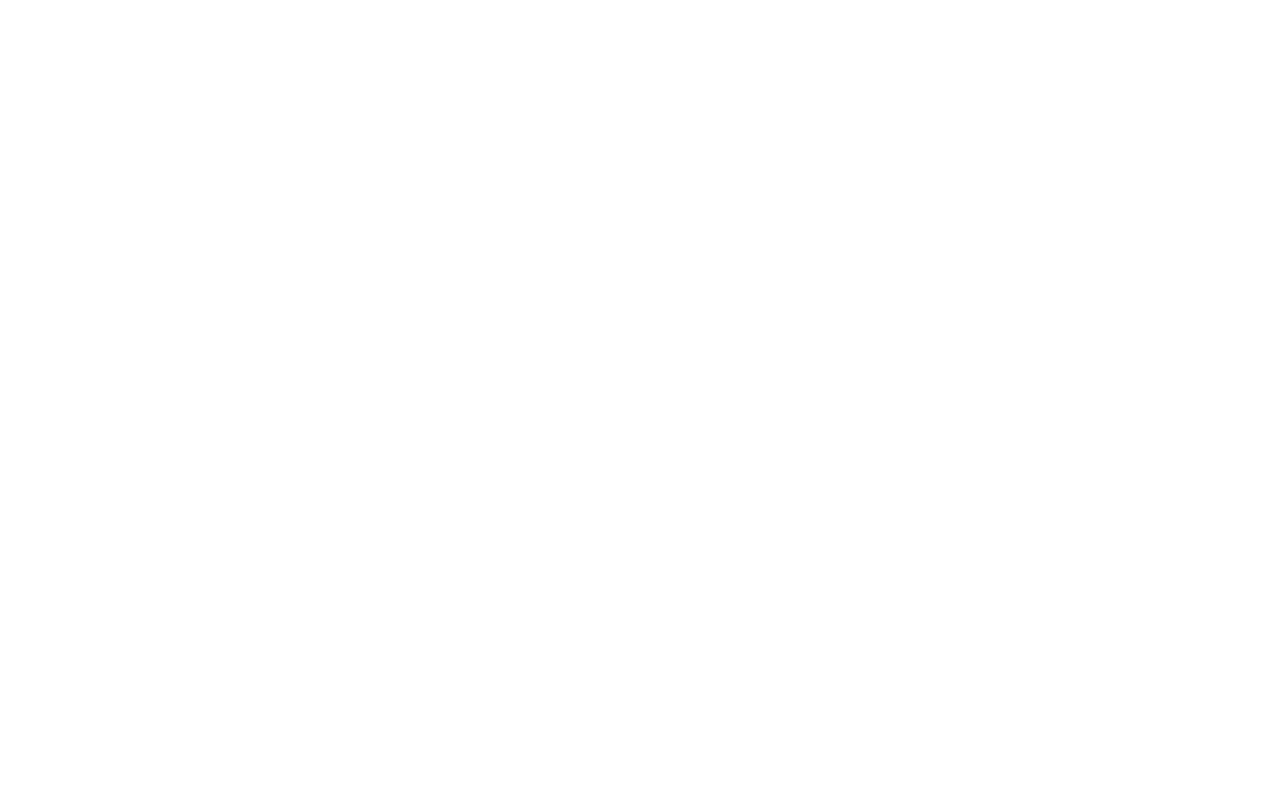
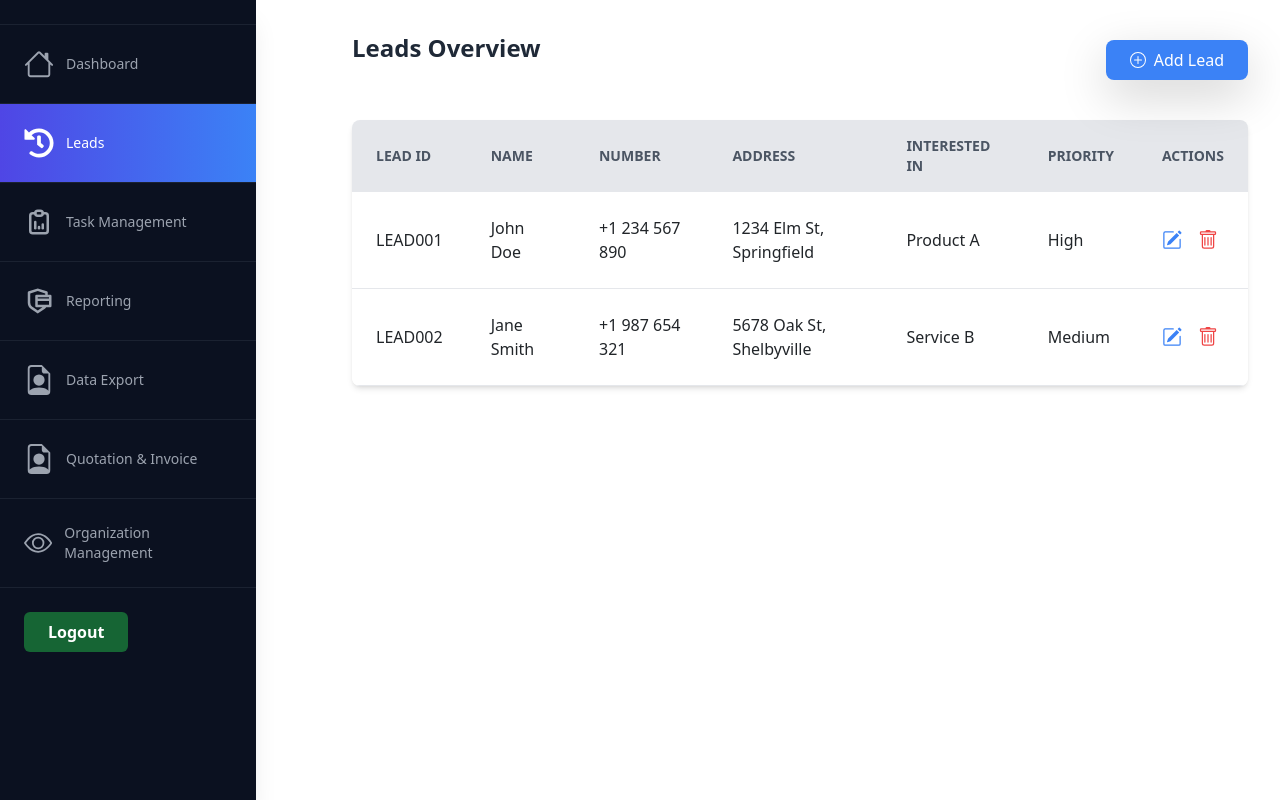
Before and after one commit to umerdoaguru/CRM-Web-App, a React (Create React App) app in the folder client/: page /leads in a window 1280 px wide. Before the commit this address had no page. Built offline with nearby package versions, Linux system fonts and the light colour scheme; a web font is replaced by a local one.

Commit message:
api initgrated

```diff
--- a/client/src/App.js
+++ b/client/src/App.js
@@ -8,6 +8,7 @@ import Registration from './components/Registration';
 import Header from './components/Header';
 import Register from './adiComponent/Register';
 import Overview from './adiComponent/Overview';
+import Leads from './adiComponent/Leads';
 
 
 function App() {
@@ -26,6 +27,7 @@ function App() {
         {/* <Route path="/admincrmdoaguru" element={<Registration />} /> */}
         <Route path="/dashboard" element={<Dashboard />} />
         <Route path='/overview' element={<Overview/>}/>
+        <Route path='/leads' element={<Leads/>}/>
       </Routes>
 
 
--- /dev/null
+++ b/client/src/adiComponent/Leads.jsx
@@ -0,0 +1,196 @@
+import React, { useState } from "react";
+import { BsPencilSquare, BsTrash, BsPlusCircle } from "react-icons/bs";
+import Sider from "../components/Sider";
+
+const Leads = () => {
+  // Sample state data for leads
+  const [leads, setLeads] = useState([
+    {
+      id: "LEAD001",
+      name: "John Doe",
+      number: "+1 234 567 890",
+      address: "1234 Elm St, Springfield",
+      interestedIn: "Product A",
+      priority: "High",
+    },
+    {
+      id: "LEAD002",
+      name: "Jane Smith",
+      number: "+1 987 654 321",
+      address: "5678 Oak St, Shelbyville",
+      interestedIn: "Service B",
+      priority: "Medium",
+    },
+  ]);
+
+  // State to manage new lead data and form visibility
+  const [newLead, setNewLead] = useState({
+    id: "",
+    name: "",
+    number: "",
+    address: "",
+    interestedIn: "",
+    priority: "",
+  });
+
+  const [editingIndex, setEditingIndex] = useState(null); // Track editing index
+  const [showForm, setShowForm] = useState(false); // State for form visibility
+
+  // Handle form input changes
+  const handleInputChange = (e) => {
+    const { name, value } = e.target;
+    setNewLead((prev) => ({ ...prev, [name]: value }));
+  };
+
+  // Add or Edit a lead
+  const handleSaveLead = () => {
+    if (editingIndex !== null) {
+      // Edit existing lead
+      const updatedLeads = [...leads];
+      updatedLeads[editingIndex] = newLead;
+      setLeads(updatedLeads);
+      setEditingIndex(null);
+    } else {
+      // Add a new lead
+      setLeads((prev) => [...prev, { ...newLead, id: `LEAD${leads.length + 1}` }]);
+    }
+
+    setNewLead({ id: "", name: "", number: "", address: "", interestedIn: "", priority: "" });
+    setShowForm(false); // Hide the form after saving
+  };
+
+  // Edit a lead
+  const handleEditLead = (index) => {
+    const leadToEdit = leads[index];
+    setNewLead(leadToEdit);
+    setEditingIndex(index);
+    setShowForm(true); // Show the form when editing
+  };
+
+  // Delete a lead
+  const handleDeleteLead = (index) => {
+    setLeads(leads.filter((_, i) => i !== index));
+  };
+
+  return (
+    <div className="flex min-h-screen">
+      <Sider />
+      <main className="flex-1 p-6 ml-0 lg:p-8 lg:ml-64 xl:ml-80">
+        {/* Top Section: Title and Add Lead Button */}
+        <div className="flex flex-col items-start justify-between mb-8 lg:flex-row lg:items-center">
+          <h2 className="mb-4 text-2xl font-bold text-gray-800 lg:mb-0">Leads Overview</h2>
+          <button
+            onClick={() => { setShowForm(true); setEditingIndex(null); }} // Reset form for new entry
+            className="flex items-center px-4 py-2 text-white transition duration-200 bg-blue-500 rounded-lg shadow-lg hover:bg-blue-600"
+          >
+            <BsPlusCircle className="mr-2" /> Add Lead
+          </button>
+        </div>
+
+        {/* Table for Displaying Leads */}
+        <div className="overflow-x-auto rounded-lg shadow-md">
+          <table className="min-w-full bg-white">
+            <thead>
+              <tr className="text-sm font-semibold text-left text-gray-600 uppercase bg-gray-200">
+                <th className="px-4 py-3 sm:px-6">Lead ID</th>
+                <th className="px-4 py-3 sm:px-6">Name</th>
+                <th className="px-4 py-3 sm:px-6">Number</th>
+                <th className="px-4 py-3 sm:px-6">Address</th>
+                <th className="px-4 py-3 sm:px-6">Interested In</th>
+                <th className="px-4 py-3 sm:px-6">Priority</th>
+                <th className="px-4 py-3 sm:px-6">Actions</th>
+              </tr>
+            </thead>
+            <tbody>
+              {leads.map((lead, index) => (
+                <tr key={index} className="border-b border-gray-200 hover:bg-gray-100">
+                  <td className="px-4 py-4 sm:px-6">{lead.id}</td>
+                  <td className="px-4 py-4 sm:px-6">{lead.name}</td>
+                  <td className="px-4 py-4 sm:px-6">{lead.number}</td>
+                  <td className="px-4 py-4 sm:px-6">{lead.address}</td>
+                  <td className="px-4 py-4 sm:px-6">{lead.interestedIn}</td>
+                  <td className="px-4 py-4 sm:px-6">{lead.priority}</td>
+                  <td className="px-4 py-4 sm:px-6">
+                    <div className="flex space-x-2 sm:space-x-4">
+                      <button
+                        onClick={() => handleEditLead(index)}
+                        className="text-blue-500 transition duration-200 hover:text-blue-600"
+                      >
+                        <BsPencilSquare size={20} />
+                      </button>
+                      <button
+                        onClick={() => handleDeleteLead(index)}
+                        className="text-red-500 transition duration-200 hover:text-red-600"
+                      >
+                        <BsTrash size={20} />
+                      </button>
+                    </div>
+                  </td>
+                </tr>
+              ))}
+            </tbody>
+          </table>
+        </div>
+
+        {/* Form for Adding or Editing a Lead */}
+        {showForm && (
+          <div className="p-4 mt-8 bg-white rounded-lg shadow-md">
+            <h3 className="mb-4 text-lg font-bold">{editingIndex !== null ? "Edit Lead" : "Add Lead"}</h3>
+            <div className="grid grid-cols-1 gap-6 md:grid-cols-2">
+              <input
+                type="text"
+                name="name"
+                value={newLead.name}
+                onChange={handleInputChange}
+                placeholder="Lead Name"
+                className="p-2 border rounded-lg"
+              />
+              <input
+                type="text"
+                name="number"
+                value={newLead.number}
+                onChange={handleInputChange}
+                placeholder="Contact Number"
+                className="p-2 border rounded-lg"
+              />
+              <input
+                type="text"
+                name="address"
+                value={newLead.address}
+                onChange={handleInputChange}
+                placeholder="Address"
+                className="p-2 border rounded-lg"
+              />
+              <input
+                type="text"
+                name="interestedIn"
+                value={newLead.interestedIn}
+                onChange={handleInputChange}
+                placeholder="Interested In"
+                className="p-2 border rounded-lg"
+              />
+              <input
+                type="text"
+                name="priority"
+                value={newLead.priority}
+                onChange={handleInputChange}
+                placeholder="Priority (e.g., High, Medium, Low)"
+                className="p-2 border rounded-lg"
+              />
+            </div>
+            <div className="flex justify-end mt-4">
+              <button
+                onClick={handleSaveLead}
+                className="px-4 py-2 text-white transition duration-200 bg-green-500 rounded-lg shadow-lg hover:bg-green-600"
+              >
+                {editingIndex !== null ? "Update Lead" : "Save Lead"}
+              </button>
+            </div>
+          </div>
+        )}
+      </main>
+    </div>
+  );
+};
+
+export default Leads;
--- a/client/src/adiComponent/Overview.jsx
+++ b/client/src/adiComponent/Overview.jsx
@@ -1,93 +1,106 @@
-import React, { useState } from "react";
+import React, { useState, useEffect } from "react";
+import axios from "axios";
 import { BsPencilSquare, BsTrash, BsPlusCircle } from "react-icons/bs";
 import Sider from "../components/Sider";
 
 const Overview = () => {
-  // Sample state data for companies
-  const [companies, setCompanies] = useState([
-    {
-      id: "CMP001",
-      name: "Tech Corp",
-      contact: "+1 234 567 890",
-      bankDetails: "Bank of America - 123456789",
-      signature: "John Doe",
-      logo: "https://via.placeholder.com/50",
-    },
-    {
-      id: "CMP002",
-      name: "InnoSoft",
-      contact: "+1 987 654 321",
-      bankDetails: "Wells Fargo - 987654321",
-      signature: "Jane Doe",
-      logo: "https://via.placeholder.com/50",
-    },
-  ]);
-
-  // State to manage new company data and form visibility
+  const [companies, setCompanies] = useState([]);
   const [newCompany, setNewCompany] = useState({
-    id: "",
+    companyId: "",
     name: "",
     contact: "",
     bankDetails: "",
     signature: "",
     logo: "",
   });
+  const [editingIndex, setEditingIndex] = useState(null);
+  const [showForm, setShowForm] = useState(false);
 
-  const [editingIndex, setEditingIndex] = useState(null); // Track editing index
-  const [showForm, setShowForm] = useState(false); // State for form visibility
+  useEffect(() => {
+    fetchCompanies();
+  }, []);
 
-  // Handle form input changes
+  const fetchCompanies = async () => {
+    try {
+      const response = await axios.get("http://localhost:9000/api/v1/getOrganization");
+      const { organizations } = response.data;
+      setCompanies(organizations);
+    } catch (error) {
+      console.error("Error fetching companies:", error);
+    }
+  };
+
   const handleInputChange = (e) => {
     const { name, value } = e.target;
     setNewCompany((prev) => ({ ...prev, [name]: value }));
   };
 
-  // Add or Edit a company
-  const handleSaveCompany = () => {
+  const handleSaveCompany = async () => {
+    try {
+      // Basic validation
+      if (!newCompany.companyId || !newCompany.name) {
+        console.error("Company ID and Name are required");
+        return;
+      }
+
       if (editingIndex !== null) {
         // Edit existing company
+        const companyId = companies[editingIndex].companyId;
+        await axios.put(`http://localhost:9000/api/v1/updateOrganization/${companyId}`, newCompany);
         const updatedCompanies = [...companies];
         updatedCompanies[editingIndex] = newCompany;
         setCompanies(updatedCompanies);
         setEditingIndex(null);
       } else {
         // Add a new company
+        await axios.post("http://localhost:9000/api/v1/addOrganization", newCompany);
         setCompanies((prev) => [...prev, newCompany]);
       }
-
-    setNewCompany({ id: "", name: "", contact: "", bankDetails: "", signature: "", logo: "" });
-    setShowForm(false); // Hide the form after saving
+      setNewCompany({
+        companyId: "",
+        name: "",
+        contact: "",
+        bankDetails: "",
+        signature: "",
+        logo: "",
+      });
+      setShowForm(false);
+    } catch (error) {
+      console.error("Error saving company:", error.response?.data || error.message);
+    }
   };
 
-  // Edit a company
+
   const handleEditCompany = (index) => {
     const companyToEdit = companies[index];
     setNewCompany(companyToEdit);
     setEditingIndex(index);
-    setShowForm(true); // Show the form when editing
+    setShowForm(true);
   };
 
-  // Delete a company
-  const handleDeleteCompany = (index) => {
-    setCompanies(companies.filter((_, i) => i !== index));
+  const handleDeleteCompany = async (companyId) => {
+    try {
+      await axios.delete(`http://localhost:9000/api/v1/deleteOrganization/${companyId}`);
+      setCompanies(companies.filter((company) => company.companyId !== companyId));
+    } catch (error) {
+      console.error("Error deleting company:", error);
+    }
   };
 
   return (
     <div className="flex min-h-screen">
       <Sider />
       <main className="flex-1 p-6 ml-0 lg:p-8 lg:ml-64 xl:ml-80">
-        {/* Top Section: Title and Add Organization Button */}
         <div className="flex flex-col items-start justify-between mb-8 lg:flex-row lg:items-center">
-          <h2 className="mb-4 text-2xl font-bold text-gray-800 lg:mb-0">Overview</h2>
+          <h2 className="mb-4 text-2xl font-bold text-gray-800 lg:mb-0">Organization Management</h2>
           <button
-            onClick={() => { setShowForm(true); setEditingIndex(null); }} // Reset form for new entry
+            onClick={() => { setShowForm(true); setEditingIndex(null); }}
             className="flex items-center px-4 py-2 text-white transition duration-200 bg-blue-500 rounded-lg shadow-lg hover:bg-blue-600"
           >
             <BsPlusCircle className="mr-2" /> Add Organization
           </button>
         </div>
 
-        {/* Table for Displaying Companies */}
         <div className="overflow-x-auto rounded-lg shadow-md">
           <table className="min-w-full bg-white">
             <thead>
@@ -102,9 +115,9 @@ const Overview = () => {
               </tr>
             </thead>
             <tbody>
-              {companies.map((company, index) => (
+              {Array.isArray(companies) && companies.map((company, index) => (
                 <tr key={index} className="border-b border-gray-200 hover:bg-gray-100">
-                  <td className="px-4 py-4 sm:px-6">{company.id}</td>
+                  <td className="px-4 py-4 sm:px-6">{company.companyId}</td>
                   <td className="px-4 py-4 sm:px-6">{company.name}</td>
                   <td className="px-4 py-4 sm:px-6">{company.contact}</td>
                   <td className="px-4 py-4 sm:px-6">{company.bankDetails}</td>
@@ -121,7 +134,7 @@ const Overview = () => {
                         <BsPencilSquare size={20} />
                       </button>
                       <button
-                        onClick={() => handleDeleteCompany(index)}
+                        onClick={() => handleDeleteCompany(company.companyId)}
                         className="text-red-500 transition duration-200 hover:text-red-600"
                       >
                         <BsTrash size={20} />
@@ -134,15 +147,14 @@ const Overview = () => {
           </table>
         </div>
 
-        {/* Form for Adding or Editing a Company */}
         {showForm && (
           <div className="p-4 mt-8 bg-white rounded-lg shadow-md">
             <h3 className="mb-4 text-lg font-bold">{editingIndex !== null ? "Edit Organization" : "Add Organization"}</h3>
             <div className="grid grid-cols-1 gap-6 md:grid-cols-2">
               <input
                 type="text"
-                name="id"
-                value={newCompany.id}
+                name="companyId"
+                value={newCompany.companyId}
                 onChange={handleInputChange}
                 placeholder="Company ID"
                 className="p-2 border rounded-lg"
@@ -193,7 +205,13 @@ const Overview = () => {
                 onClick={handleSaveCompany}
                 className="px-4 py-2 text-white transition duration-200 bg-green-500 rounded-lg shadow-lg hover:bg-green-600"
               >
-                {editingIndex !== null ? "Update Organization" : "Save Organization"}
+                Save
+              </button>
+              <button
+                onClick={() => setShowForm(false)}
+                className="px-4 py-2 ml-4 text-white transition duration-200 bg-red-500 rounded-lg shadow-lg hover:bg-red-600"
+              >
+                Cancel
               </button>
             </div>
           </div>
--- a/client/src/components/Sider.js
+++ b/client/src/components/Sider.js
@@ -110,7 +110,7 @@ const Sider = () => {
           >
             <BsEye className="text-2xl sm:text-3xl" />
             <span className="hidden ml-3 text-sm font-medium lg:inline">
-              Overview
+              Organization Management
             </span>
           </Link>
         </li>
```
Lines whose indentation alone changed are shown as unchanged.
